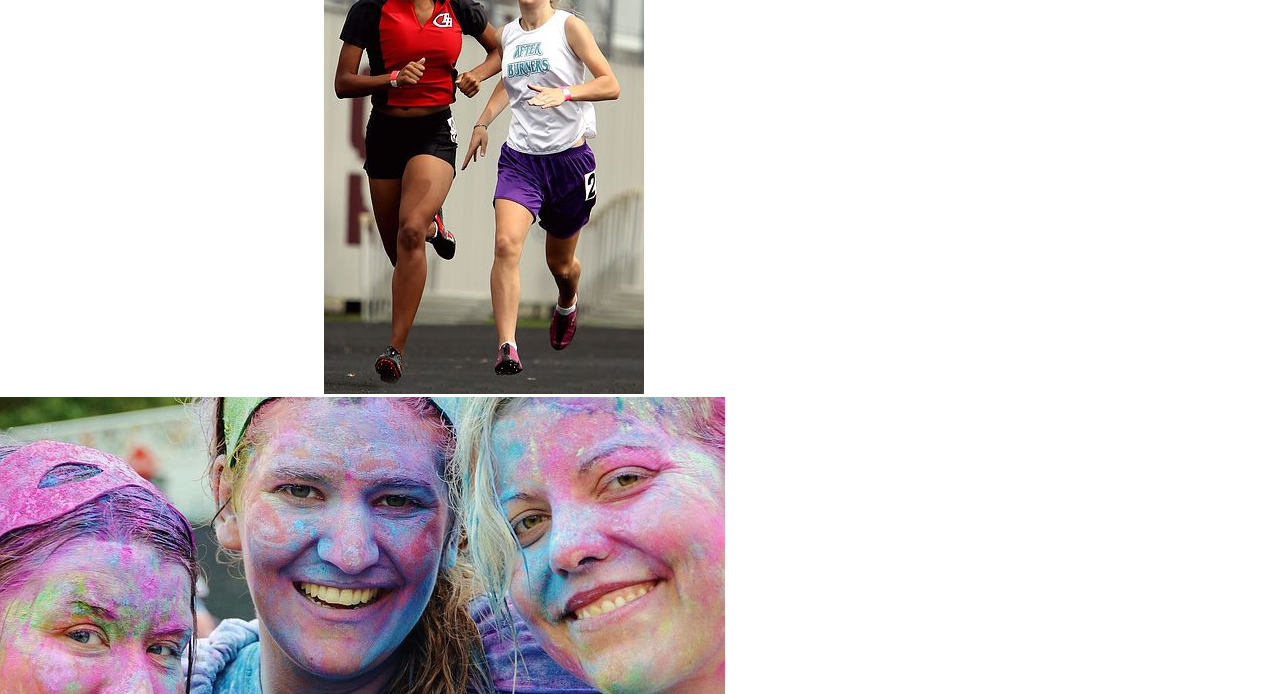
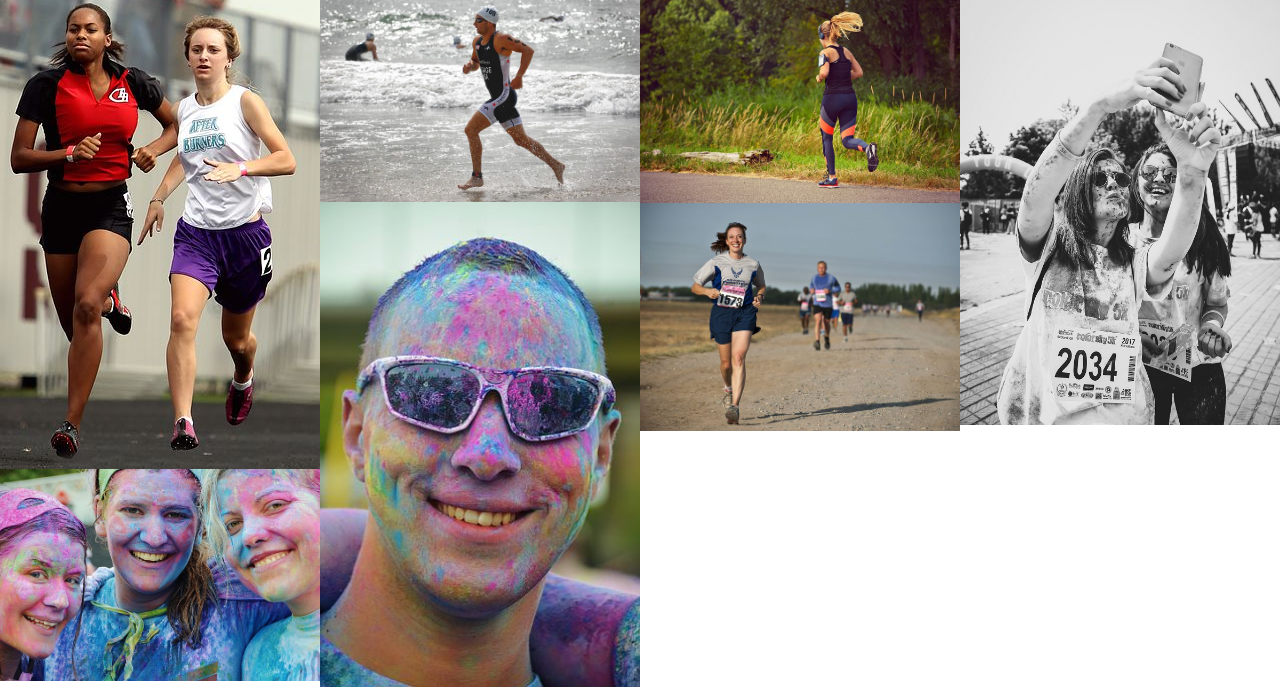
Before and after one commit to elena423/organic-vegetables-at-your-door, a plain HTML site: page gallery.html in a window 1280 px wide. Shown: the part 86-780 px from the top of the page. Drawn offline with nearby package versions, Linux system fonts and the light colour scheme.

Commit message:
Add gallery images and styling

```diff
--- a/assets/css/style.css
+++ b/assets/css/style.css
@@ -244,3 +244,16 @@ footer {
     padding: 5%;
     color: #3a3a3a;
 }
+
+/*gallery*/
+
+#photos {
+    clear: both;
+    line-height: 0;
+    column-count: 4;
+    column-gap: 0;
+}
+
+#photos > img {
+    width: 100%;
+}
--- a/gallery.html
+++ b/gallery.html
@@ -30,12 +30,15 @@
             </ul>
         </nav>
     </header>
-    <section>
+    <section id="photos">
         <img src="assets/images/athletes.jpg" alt="Two athletes running together">
         <img src="assets/images/girls.jpg" alt="Three girls at charity paint running festival">
         <img src="assets/images/runner3.jpg" alt="Solo male runner jogging on a beach">
         <img src="assets/images/man.jpg" alt="Man at charity paint running festival">
         <img src="assets/images/runner1.jpg" alt="Solo female runner jogging through phoenix park">
+        <img src="assets/images/runner2.jpg" alt="Runners competing in marathon">
+        <img src="assets/images/mud-run.jpg" alt="Two women runners taking a muddy selfie after the Mud Runners Championship">
+
 
     </section>
 
```
